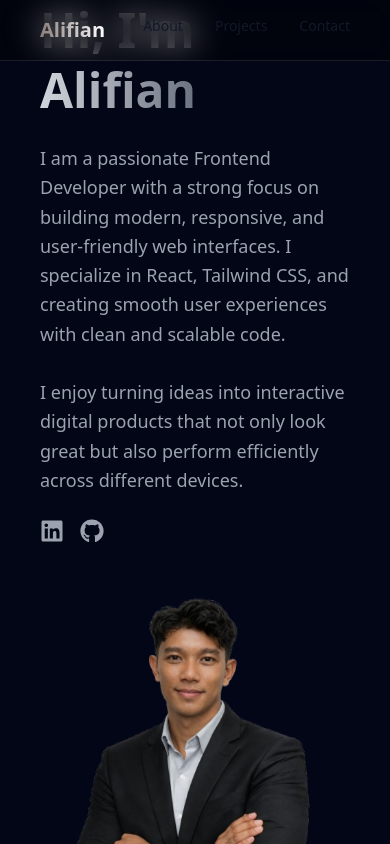
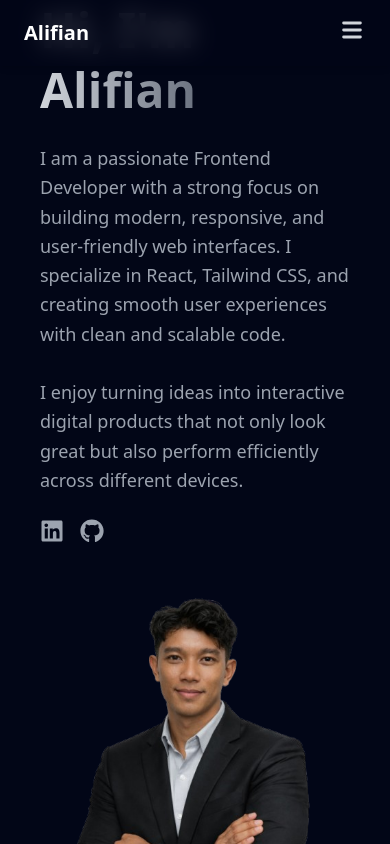
Before and after one commit to Alian95-creator/portfolio-alifian, a React (Vite) app: page / in a window 390 px wide. Shown: the top 844 px of the page. Built offline with nearby package versions, Linux system fonts and the light colour scheme.

Commit message:
Navbar responsive: add hamburger menu with smooth animation

```diff
--- a/src/components/Navbar.jsx
+++ b/src/components/Navbar.jsx
@@ -1,13 +1,66 @@
+import { useState } from "react";
+import { motion, AnimatePresence } from "framer-motion";
+import { HiMenu, HiX } from "react-icons/hi";
+
 export default function Navbar() {
+  const [open, setOpen] = useState(false);
+
+  const menuItems = [
+    { name: "About", href: "#about" },
+    { name: "Projects", href: "#projects" },
+    { name: "Contact", href: "#contact" },
+  ];
+
   return (
-    <div className="fixed w-full z-50 bg-black/40 backdrop-blur-lg border-b border-white/10 px-10 py-4 flex justify-between">
-      <h1 className="text-xl font-bold glow-text">Alifian</h1>
+    <nav className="fixed top-0 w-full z-50 bg-[#020617]/80 backdrop-blur-md shadow-md">
+      <div className="max-w-7xl mx-auto px-6 py-4 flex justify-between items-center">
+        {/* Logo */}
+        <div className="text-white font-bold text-xl cursor-pointer">Alifian</div>
 
-      <div className="space-x-8 text-sm">
-        <a href="#about" className="hover:text-[#8b7d7b] transition">About</a>
-        <a href="#projects" className="hover:text-[#8b7d7b] transition">Projects</a>
-        <a href="#contact" className="hover:text-[#8b7d7b] transition">Contact</a>
+        {/* Desktop Menu */}
+        <div className="hidden md:flex gap-6">
+          {menuItems.map((item, i) => (
+            <a
+              key={i}
+              href={item.href}
+              className="text-gray-300 hover:text-white transition"
+            >
+              {item.name}
+            </a>
+          ))}
+        </div>
+
+        {/* Hamburger */}
+        <div className="md:hidden">
+          <button onClick={() => setOpen(!open)} className="text-gray-300">
+            {open ? <HiX size={28} /> : <HiMenu size={28} />}
+          </button>
+        </div>
       </div>
-    </div>
+
+      {/* Mobile Menu */}
+      <AnimatePresence>
+        {open && (
+          <motion.div
+            className="md:hidden fixed inset-0 bg-[#020617]/95 flex flex-col items-center justify-center space-y-6 text-2xl text-white z-40"
+            initial={{ opacity: 0, y: -50 }}
+            animate={{ opacity: 1, y: 0 }}
+            exit={{ opacity: 0, y: -50 }}
+            transition={{ duration: 0.4 }}
+          >
+            {menuItems.map((item, i) => (
+              <a
+                key={i}
+                href={item.href}
+                className="hover:text-gray-300 transition"
+                onClick={() => setOpen(false)}
+              >
+                {item.name}
+              </a>
+            ))}
+          </motion.div>
+        )}
+      </AnimatePresence>
+    </nav>
   );
 }
```
